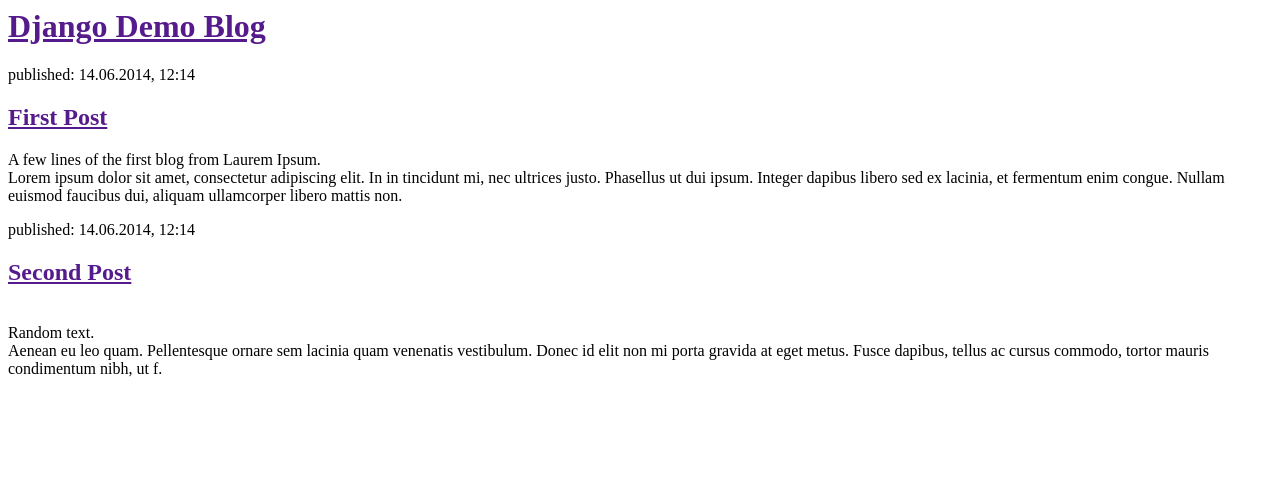
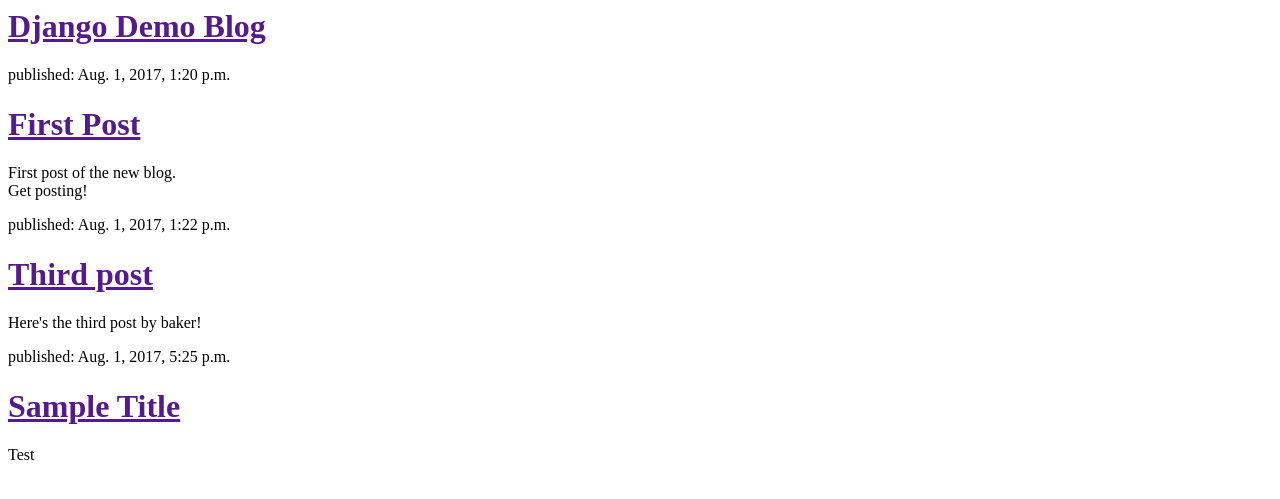
Before and after one commit to SpGit8/Work-Demo-v1, a Django app: page / in a window 1280 px wide. Shown: the top 499 px of the page. Run offline with Django 3.2, Linux system fonts and the light colour scheme; data comes from the database, SQL or seed files in the repository; both versions use the stored data as it was after the commit.

Commit message:
Dynamic website

```diff
--- a/blog/templates/blog/post_list.html
+++ b/blog/templates/blog/post_list.html
@@ -7,19 +7,12 @@
             <h1><a href="">Django Demo Blog</a></h1>
         </div>
 
-        <div>
-            <p>published: 14.06.2014, 12:14</p>
-            <h2><a href="">First Post</a></h2>
-            <p>A few lines of the first blog from Laurem Ipsum.
-                <br>Lorem ipsum dolor sit amet, consectetur adipiscing elit. In in tincidunt mi, nec ultrices justo. Phasellus ut dui ipsum. Integer dapibus libero sed ex lacinia, et fermentum enim congue. Nullam euismod faucibus dui, aliquam ullamcorper libero mattis non.</br>
-            </p>
-        </div>
-
-        <div>
-            <p>published: 14.06.2014, 12:14</p>
-            <h2><a href="">Second Post</a></h2>
-            <br>Random text.
-                <br>Aenean eu leo quam. Pellentesque ornare sem lacinia quam venenatis vestibulum. Donec id elit non mi porta gravida at eget metus. Fusce dapibus, tellus ac cursus commodo, tortor mauris condimentum nibh, ut f.</br></p>
-        </div>
+        {% for post in posts %}
+            <div>
+                <p>published: {{ post.published_date }}</p>
+                <h1><a href="">{{ post.title }}</a></h1>
+                <p>{{ post.text|linebreaksbr }}</p>
+            </div>
+        {% endfor %}
     </body>
 </html>
--- a/blog/views.py
+++ b/blog/views.py
@@ -1,8 +1,9 @@
 from django.shortcuts import render
-
-# Create your views here.
+from django.utils import timezone
+from blog.models import Post
 
 
 def post_list(request):
 
-    return render(request, 'blog/post_list.html', {})
+    posts = Post.objects.filter(published_date__lte=timezone.now()).order_by('published_date')
+    return render(request, 'blog/post_list.html', {'posts': posts})
```
Also changed, not shown: db.sqlite3, 1 other file.
